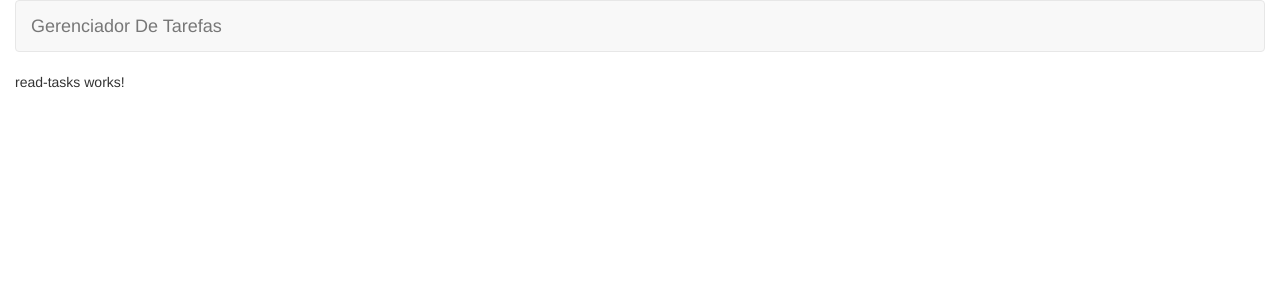
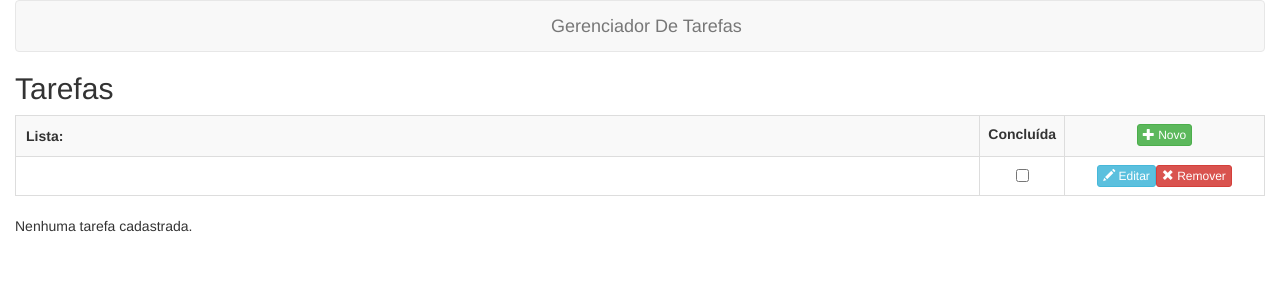
Before and after one commit to Pedrodev3/Angular-TaskManager, an Angular app: page /tasks/read in a window 1280 px wide. Shown: the top 300 px of the page. Built offline with nearby package versions, Linux system fonts and the light colour scheme.

Commit message:
:sparkles: Criando estrutura para a Lista de Tarefas - Component: ReadTasks

```diff
--- a/src/app/app.component.html
+++ b/src/app/app.component.html
@@ -1,7 +1,7 @@
-<div class="container-fluid">
-  <nav class="navbar navbar-default">
-    <div class="container-fluid">
-      <div class="navbar-header">
+<div class="container-fluid ">
+  <nav class="navbar navbar-default width">
+    <div class="container-fluid col-lg-offset-5">
+      <div class="navbar-header ">
         <a class="navbar-brand" href="#">
           {{ title }}
         </a>
--- a/src/app/tasks/read/read-tasks.component.html
+++ b/src/app/tasks/read/read-tasks.component.html
@@ -1 +1,42 @@
-<p>read-tasks works!</p>
+<h2>Tarefas</h2>
+
+<table class="table table-striped table-bordered table-hover border">
+  <tbody>
+    <tr>
+    	<th style="padding: 1rem 1rem">Lista:</th>
+      <th>Concluída</th>
+    	<th class="text-center">
+        <a
+           class="btn btn-xs btn-success">
+           <span class="glyphicon glyphicon-plus"
+             aria-hidden="true"></span> Novo
+        </a>
+    </th>
+    </tr>
+    <tr>
+      <td>
+
+      </td>
+      <td style="width: 70px" class="text-center">
+        <input
+          type="checkbox">
+      </td>
+      <td class="text-center" style="width: 200px">
+        <a
+          title="Editar" alt="Editar"
+          class="btn btn-xs btn-info padding">
+          <span class="glyphicon glyphicon-pencil"
+            aria-hidden="true"></span> Editar
+        </a>
+        <a href="#" title="Remover" alt="Remover"
+
+          class="btn btn-xs btn-danger">
+          <span class="glyphicon glyphicon-remove"
+            aria-hidden="true"></span> Remover
+        </a>
+      </td>
+    </tr>
+  </tbody>
+</table>
+
+<p class="noneTask">Nenhuma tarefa cadastrada.</p>
```
